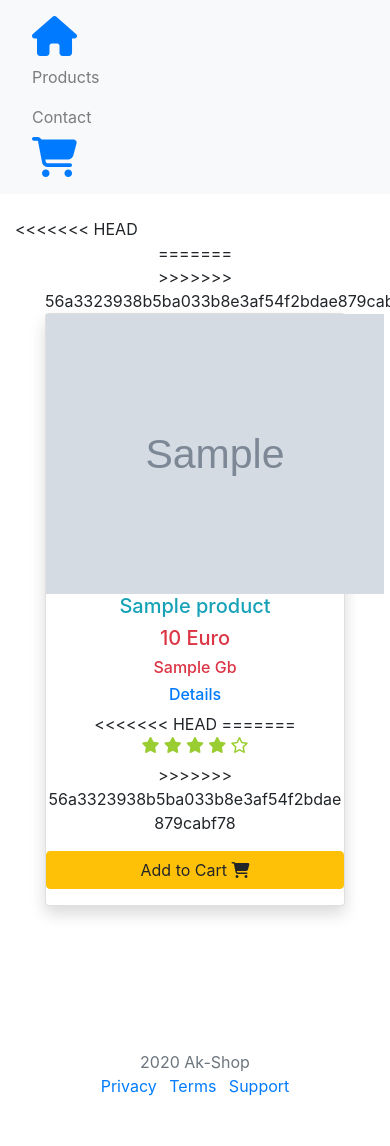
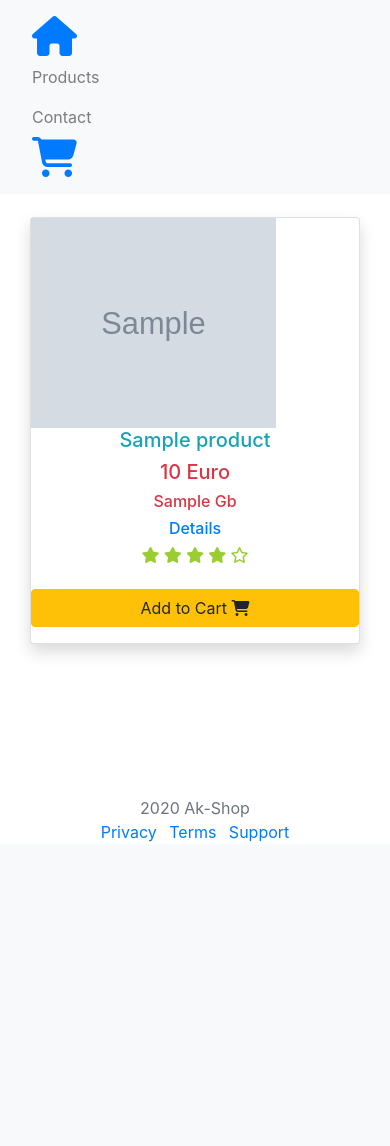
Before and after one commit to imawrsham/shop, a PHP site: page /products.php in a window 390 px wide; the page is wider, and only the part inside the window is pictured. After the commit the page ends 842 px from the top of that part, so only its background shows below. Run offline with PHP 8.4, Linux system fonts and the light colour scheme; tables that the repository leaves empty or names only in its code hold one stand-in row (values such as "Sample post"); grey boxes marked "Sample" are stand-in pictures; some libraries are stand-ins or nearby versions.

Commit message:
new changes

```diff
--- a/view/costumer.php
+++ b/view/costumer.php
@@ -88,9 +88,9 @@ if(isset($_POST['new']) && $_POST['new']==1) {
                 <tr class="success">
                     <th><strong>No</strong></th>
                     <th><strong>Cancel</strong></th>
-                    <th><strong>ProductID</strong></th>
                     <th><strong>ProductName</strong></th>
                     <th><strong>PriceName</strong></th>
+                    <th><strong>Quantity</strong></th>
                 </tr>
                 </thead>
                 <tbody>
@@ -103,7 +103,6 @@ if(isset($_POST['new']) && $_POST['new']==1) {
                     <tr class="info">
                     <td><?php echo $count; ?></td>
                     <td><a href="delete.php?id=<?php echo $row["ID"]; ?>">Cancel</a></td>
-                    <td><?php echo $row['productID']; ?></td>
                     <?php
                     $sql2 ="SELECT name, price FROM products WHERE  id='".$row['productID']."'";
                     $result2 = $conn->query($sql2);
--- a/view/products.php
+++ b/view/products.php
@@ -42,25 +42,18 @@
             $price = $row["price"];
             $ram = $row["ram"];
             ?>
-<<<<<<< HEAD
-
-            <div class="col-md-4">
-=======
             <div class="col-md-3">
->>>>>>> 56a3323938b5ba033b8e3af54f2bdae879cabf78
                 <form method="post" action="products.php?id=<?php echo $row["id"]; ?>">
                      <input type="hidden" name="new" value="1">
                     <input type="hidden" name="id" value="<?php echo $id?>">
                     <div class="card shadow">
-                        <img src="<?php echo $row["image"]; ?>" width="338" height="280" class="img-responsive">
+                        <img src="<?php echo $row["image"]; ?>" width="245" height="210" class="img-responsive">
 
                         <h5 class="text-info"><?php echo $name; ?></h5>
                         <h5 class="text-danger"><?php echo $price.' Euro'; ?></h5>
                         <h6 class="text-danger"><?php echo $ram.' Gb'; ?></h6>
                         <h6 class="text-danger"><?php echo '<a href="product.php?id='.$id.'">Details</a>'; ?></h6>
-<<<<<<< HEAD
 
-=======
                         <h6 style="color: yellowgreen";>
                             <i class="fas fa-star"></i>
                             <i class="fas fa-star"></i>
@@ -68,7 +61,7 @@
                             <i class="fas fa-star"></i>
                             <i class="far fa-star"></i>
                         </h6>
->>>>>>> 56a3323938b5ba033b8e3af54f2bdae879cabf78
+
                         <button type="submit" class="btn btn-warning my-3" name="add">Add to Cart <i class="fas fa-shopping-cart"></i></button>
                     </div>
                 </form>
```
